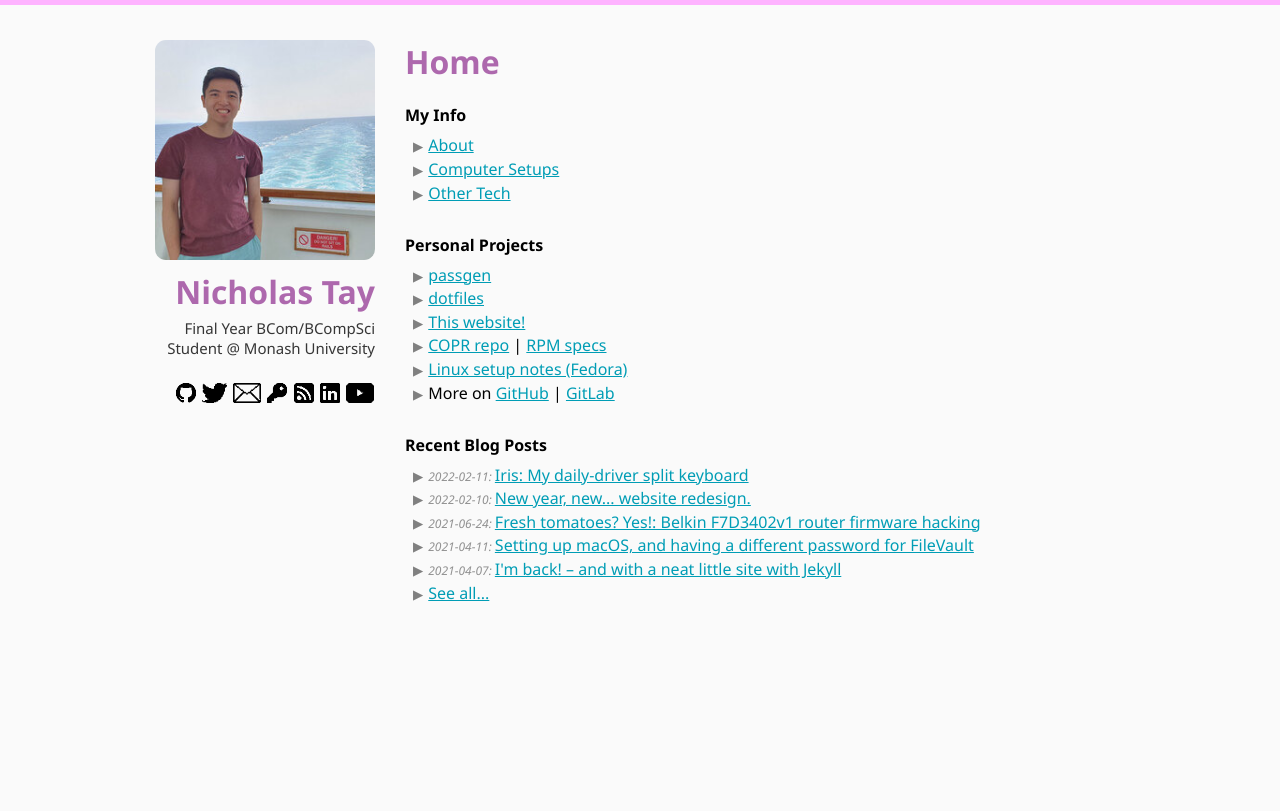
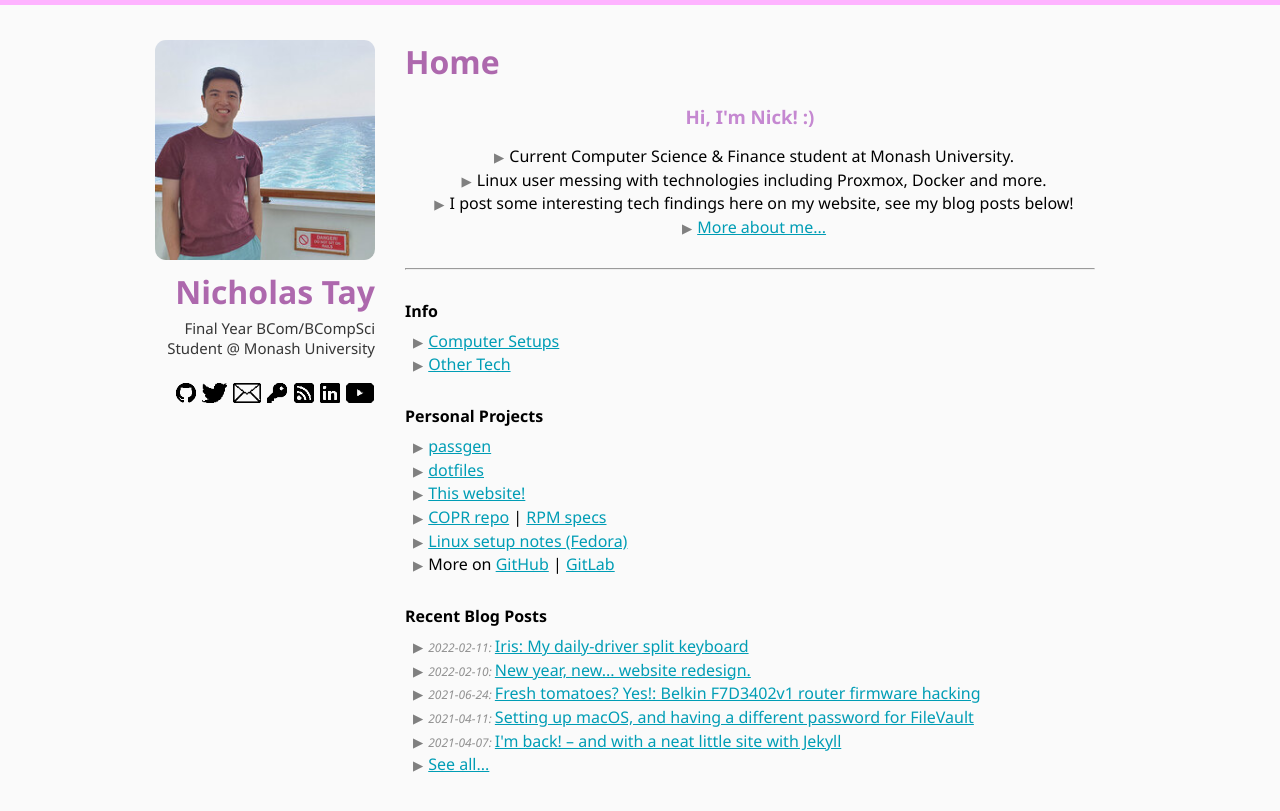
Before and after one commit to nicholastay/personal-web, a Jekyll site: the page built from index.html, in a window 1280 px wide. Shown: the top 811 px of the page. Built offline with Jekyll 4.4.1, drawn with Linux system fonts in a browser that asks for light colours.

Commit message:
Home content update: intro

```diff
--- a/index.html
+++ b/index.html
@@ -5,10 +5,21 @@ title: Home
 
 
 <div class="home-blocks">
+	<div class="block" style="text-align: center;">
+		<h2>Hi, I'm Nick! :)</h2>
+		<ul>
+			<li>Current Computer Science & Finance student at Monash University.</li>
+			<li>Linux user messing with technologies including Proxmox, Docker and more.</li>
+			<li>I post some interesting tech findings here on my website, see my blog posts below!</li>
+			<li><a href="/about">More about me...</a></li>
+		</ul>
+	</div>
 	<div class="block">
-		<h3>My Info</h3>
+		<hr>
+	</div>
+	<div class="block">
+		<h3>Info</h3>
 		<ul>
-			<li><a href="/about">About</a></li>
 			<li><a href="/pc">Computer Setups</a></li>
 			<li><a href="/other-tech">Other Tech</a></li>
 		</ul>
```
